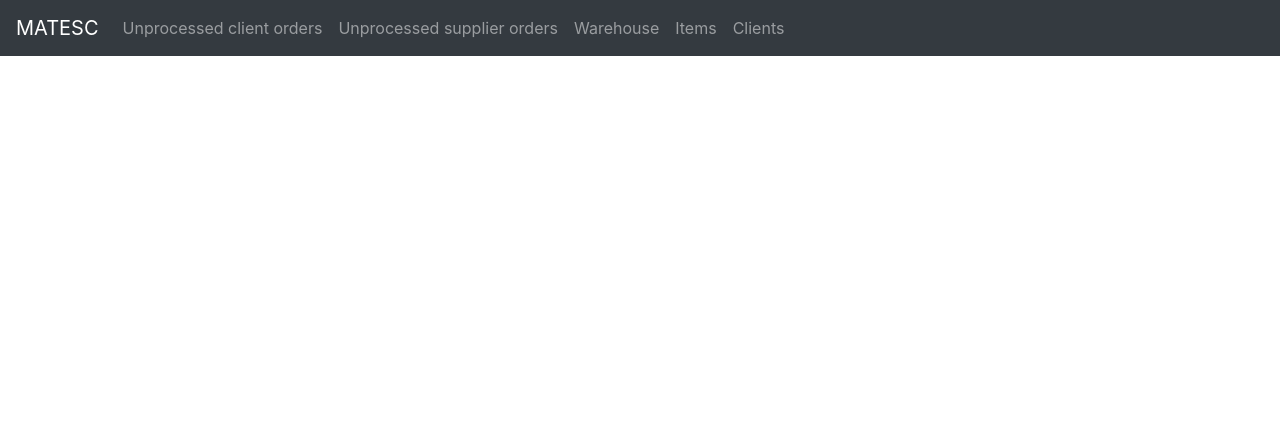
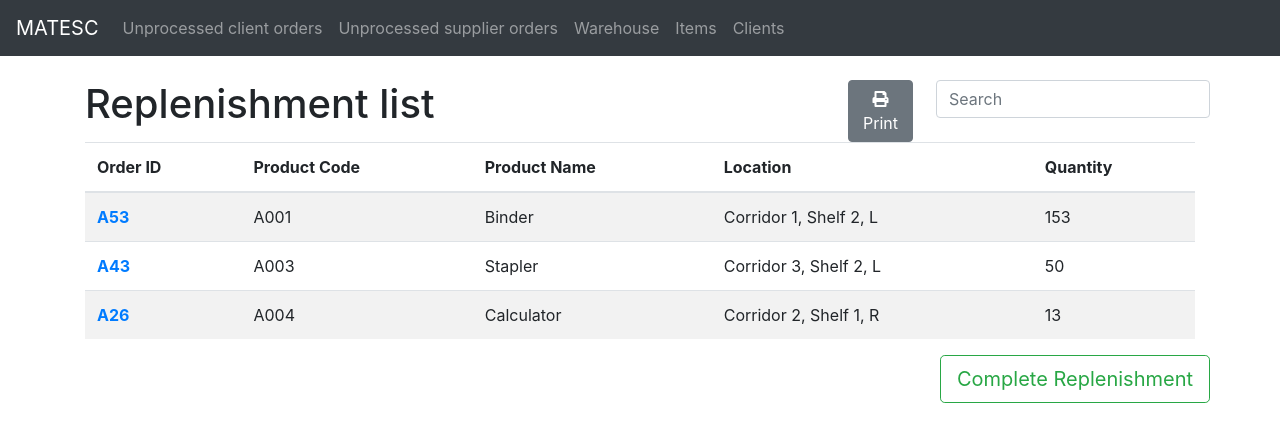
Before and after one commit to rafaeldamasceno/SINF1819, a React (Create React App) app in the folder matesc-web/: page /replenishment-list in a window 1280 px wide. Shown: the top 442 px of the page. Built offline with nearby package versions, Linux system fonts and the light colour scheme; no server answers.

Commit message:
added replenishment list page

```diff
--- a/matesc-web/src/App.js
+++ b/matesc-web/src/App.js
@@ -16,6 +16,7 @@ import OrderContent from './components/OrderContent';
 import PickingList from './components/PickingList';
 import Warehouse from './components/Warehouse';
 import SupplierOrder from './components/SupplierOrder';
+import ReplenishmentList from './components/ReplenishmentList';
 
 const AppContext = React.createContext();
 export const AppProvider = AppContext.Provider;
@@ -87,6 +88,7 @@ class App extends Component {
             <Route path='/order-content' component={OrderContent} />
             <Route path='/picking-list' component={PickingList} />
             <Route path='/warehouse' component={Warehouse} />
+            <Route path='/replenishment-list' component={ReplenishmentList}/>
           </React.Fragment>
         </BrowserRouter>
       </AppProvider>
--- /dev/null
+++ b/matesc-web/src/components/ReplenishmentList.js
@@ -0,0 +1,35 @@
+import React, { Component } from 'react';
+import {
+    Container,
+    Row,
+    Button
+} from 'reactstrap';
+import SearchableTable from "./SearchableTable";
+
+export default class ReplenishmentList extends Component {
+    constructor(props) {
+        super(props);
+
+        this.state = {
+            title: "Replenishment list",
+            tableHeaders: [{ name: "Order ID" }, { name: "Product Code" }, { name: "Product Name" }, { name: "Location" }, { name: "Quantity" }],
+            tableData: [["A53", "A001", "Binder", "Corridor 1, Shelf 2, L","153"],
+                ["A43", "A003", "Stapler", "Corridor 3, Shelf 2, L","50"],
+                ["A26", "A004", "Calculator", "Corridor 2, Shelf 1, R", "13"]],
+            options: {
+                link: true,
+                search:true,
+                print:true
+            }
+        };
+    }
+
+    render() {
+        return (<Container>
+            <SearchableTable options={this.state.options} title={this.state.title} headers={this.state.tableHeaders} data={this.state.tableData}></SearchableTable>
+            <Row>
+                <Button outline color='success' size='lg' className='float-right ml-auto'>Complete Replenishment</Button>
+            </Row>
+        </Container>)
+    }
+}
--- a/matesc-web/src/components/SupplierOrder.js
+++ b/matesc-web/src/components/SupplierOrder.js
@@ -24,7 +24,7 @@ export default class SupplierOrder extends Component {
         return (
         <Container>
             <SearchableTableCheckbox title={this.state.title} headers={this.state.headers} data={this.state.data} />
-            <Link to='/picking-list'><Button outline color='primary' size='lg' className='float-right'>Put items away</Button></Link>
+            <Link to='/replenishment-list'><Button outline color='primary' size='lg' className='float-right'>Put items away</Button></Link>
         </Container>)
     }
 }
```
